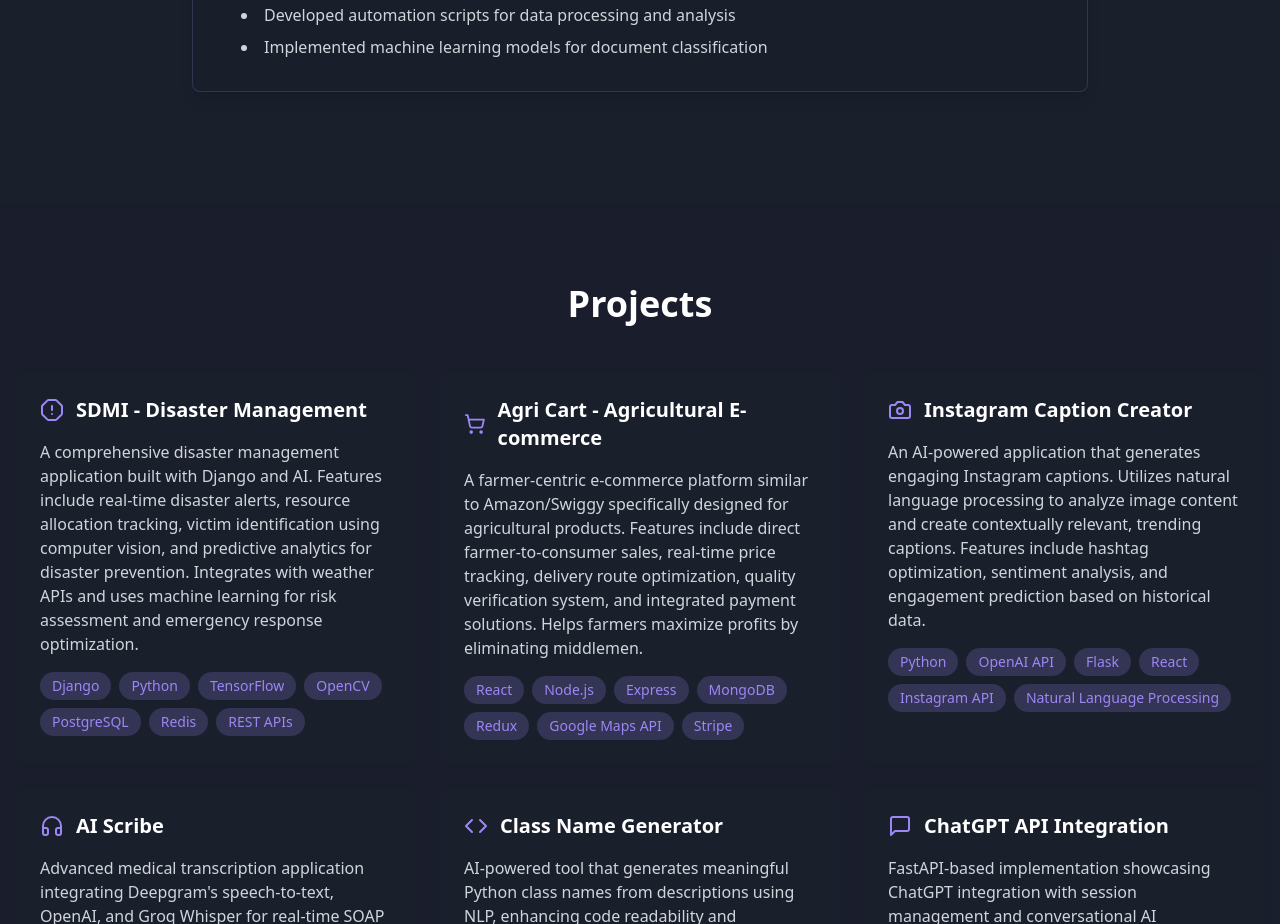
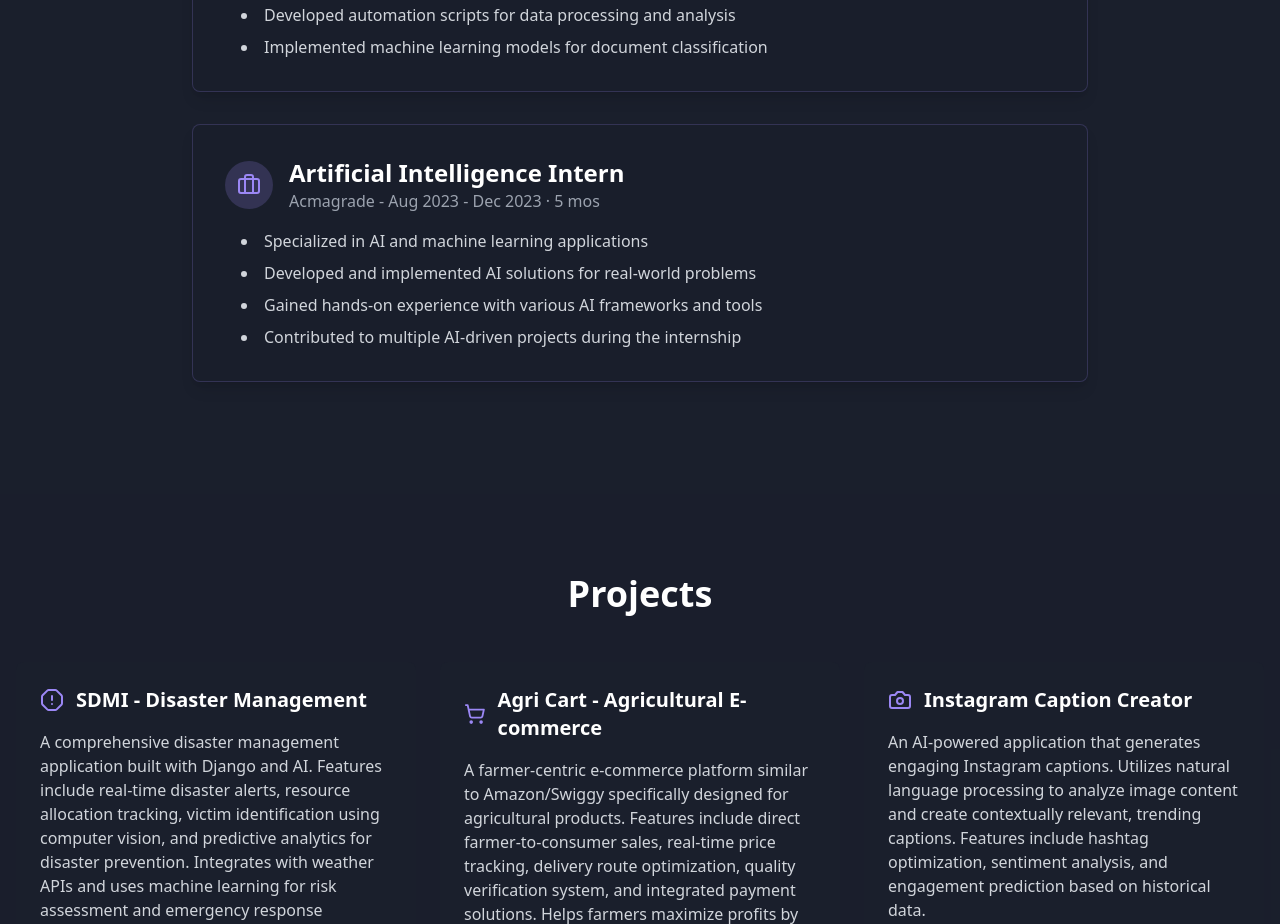
Before and after one commit to achuajays/protofolio, a React (Vite) app: page / in a window 1280 px wide. Shown: the part 2300-3224 px from the top of the page. Built offline with nearby package versions, Linux system fonts and the light colour scheme.

Commit message:
Add experience for AI intern
Added a new experience entry for the position of Artificial Intelligence Intern at Acmagrade, covering the internship period from August 2023 to December 2023.
[skip gpt_engineer]

```diff
--- a/src/components/ExperienceSection.tsx
+++ b/src/components/ExperienceSection.tsx
@@ -26,6 +26,17 @@ const ExperienceSection = () => {
         "Contributed to OSCAR project backend setup using Java and JSP",
         "Developed automation scripts for data processing and analysis",
         "Implemented machine learning models for document classification"
+      ]
+    },
+    {
+      title: "Artificial Intelligence Intern",
+      company: "Acmagrade",
+      period: "Aug 2023 - Dec 2023 · 5 mos",
+      description: [
+        "Specialized in AI and machine learning applications",
+        "Developed and implemented AI solutions for real-world problems",
+        "Gained hands-on experience with various AI frameworks and tools",
+        "Contributed to multiple AI-driven projects during the internship"
       ]
     }
   ];
```
